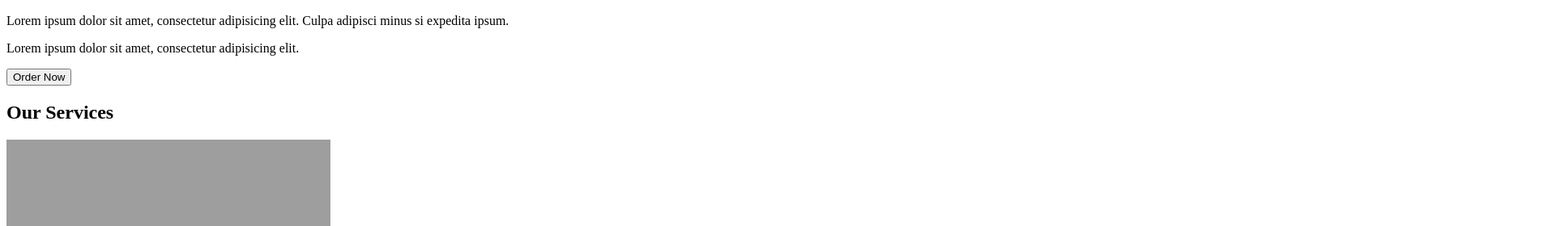
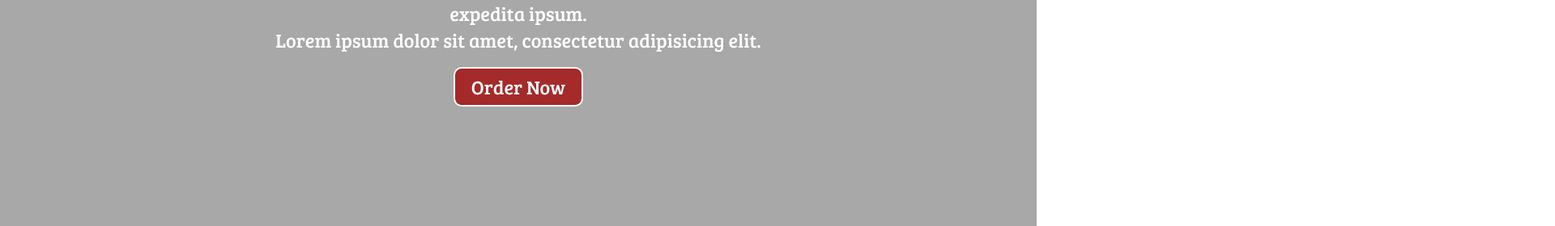
Before and after one commit to suhelgupta/Food-Ordering-Template, a plain HTML site: page index.html in a window 1280 px wide. Shown: the part 342-622 px from the top of the page at 81% size, 1920 px wide, since content can reach past the window. Drawn offline with Linux system fonts and the light colour scheme; the site is published under a folder, as on GitHub Pages, so addresses that start at the root find nothing; a web font is replaced by a local one.

Commit message:
Update index.html

```diff
--- a/index.html
+++ b/index.html
@@ -5,8 +5,8 @@
     <meta charset="UTF-8">
     <meta name="viewport" content="width=device-width, initial-scale=1.0">
     <title>Best Online Food Delivary Services in India | MyOnlineMeals.com</title>
-    <link rel="stylesheet" href="/css/style.css">
-    <link rel="stylesheet" media="screen and (max-width: 1210px)" href="/css/phone.css">
+    <link rel="stylesheet" href="css/style.css">
+    <link rel="stylesheet" media="screen and (max-width: 1210px)" href="css/phone.css">
     <link href="https://fonts.googleapis.com/css?family=Baloo+Bhai|Bree+Serif&display=swap" rel="stylesheet">
 </head>
 
```
